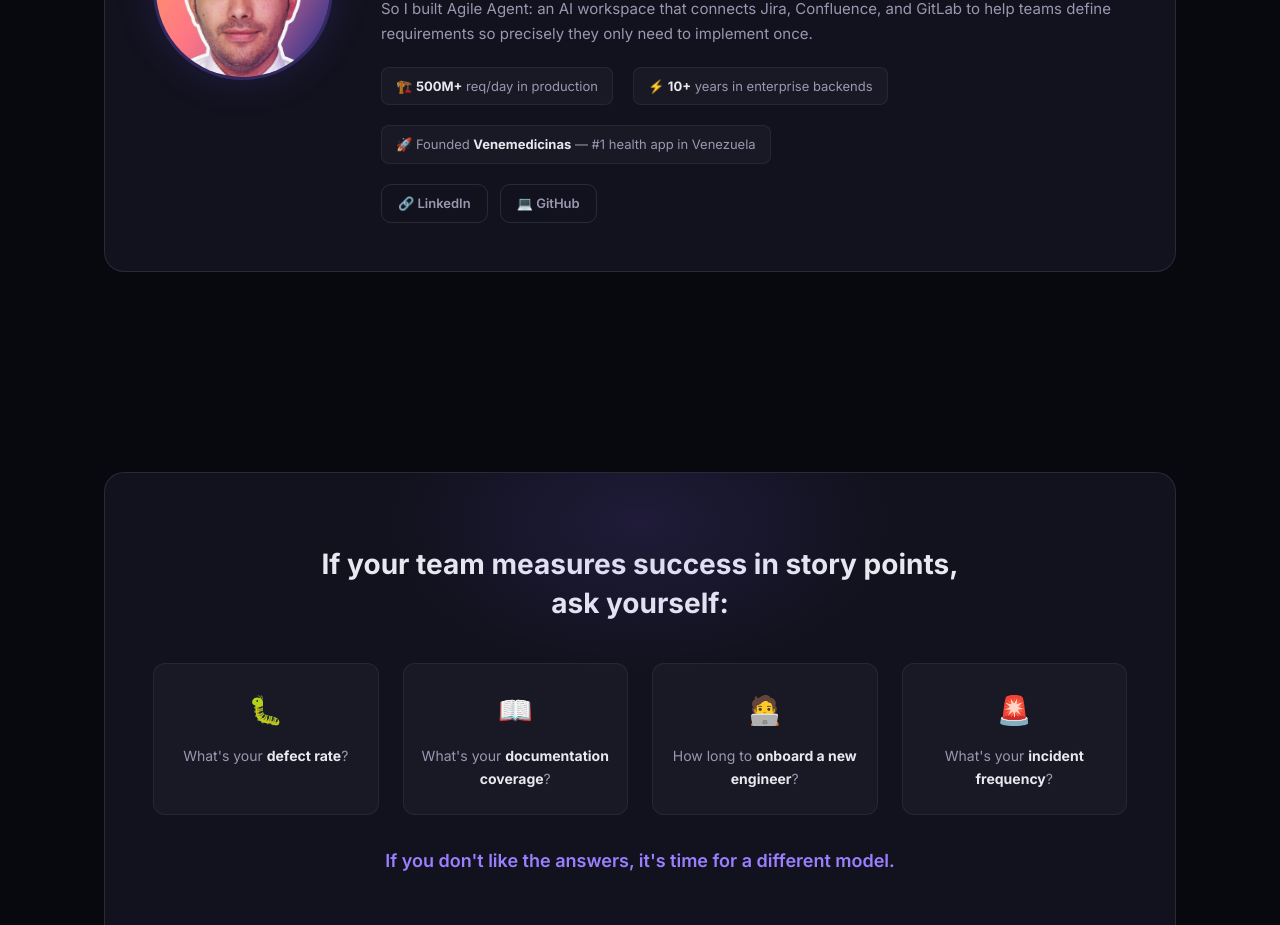
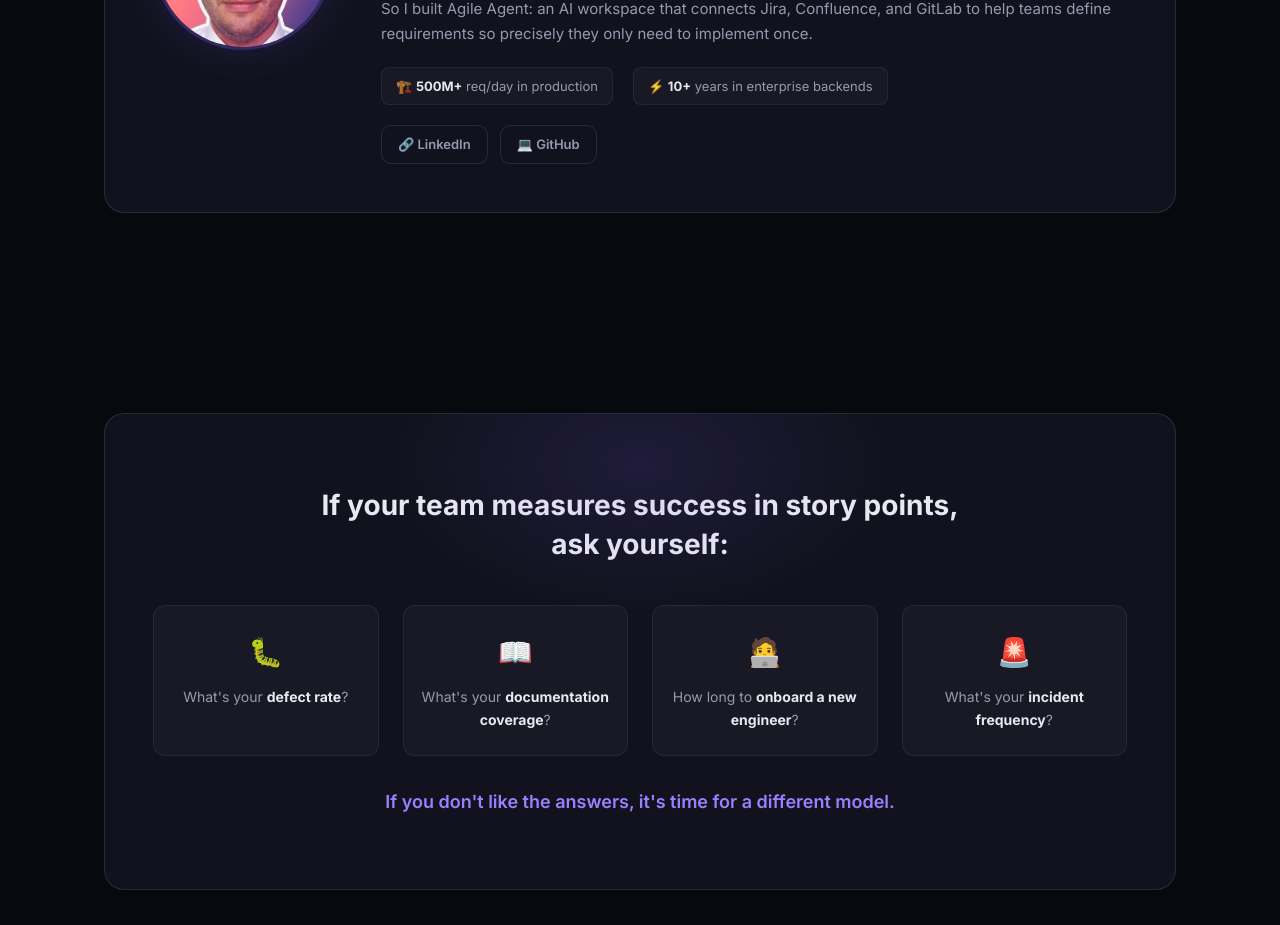
Before and after one commit to andreseloysv/agile-agent-landing, a Nuxt app: page / in a window 1280 px wide. Shown: the part 4720-5645 px from the top of the page. Built offline with nearby package versions, Linux system fonts and the light colour scheme.

Commit message:
Remove Venemedicinas from founder stats

```diff
--- a/app/app.vue
+++ b/app/app.vue
@@ -191,7 +191,6 @@
             <div class="founder-stats">
               <div class="founder-stat">🏗️ <strong>500M+</strong> req/day in production</div>
               <div class="founder-stat">⚡ <strong>10+</strong> years in enterprise backends</div>
-              <div class="founder-stat">🚀 Founded <strong>Venemedicinas</strong> — #1 health app in Venezuela</div>
             </div>
             <div class="founder-links">
               <a href="https://www.linkedin.com/in/andreseloysv/" target="_blank" rel="noopener" class="btn btn-ghost btn-sm">🔗 LinkedIn</a>
```
